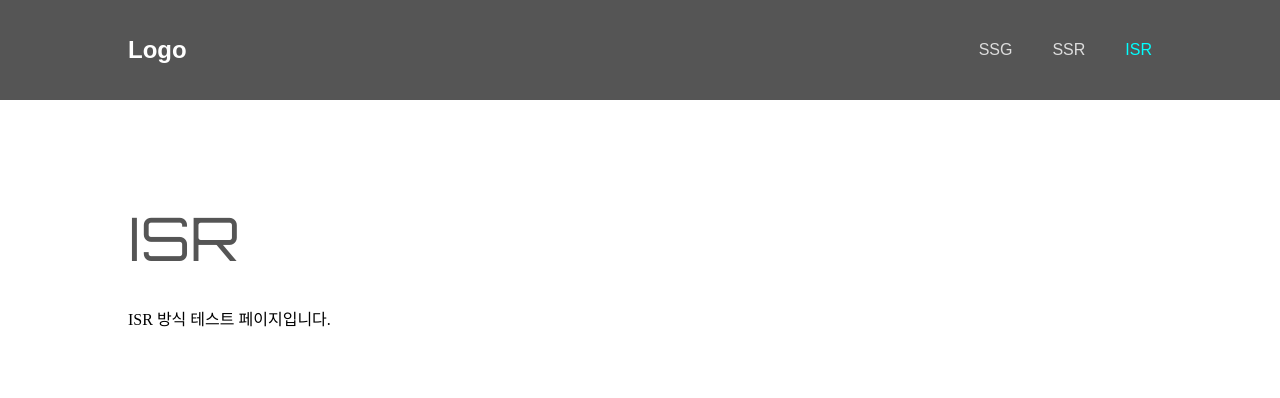
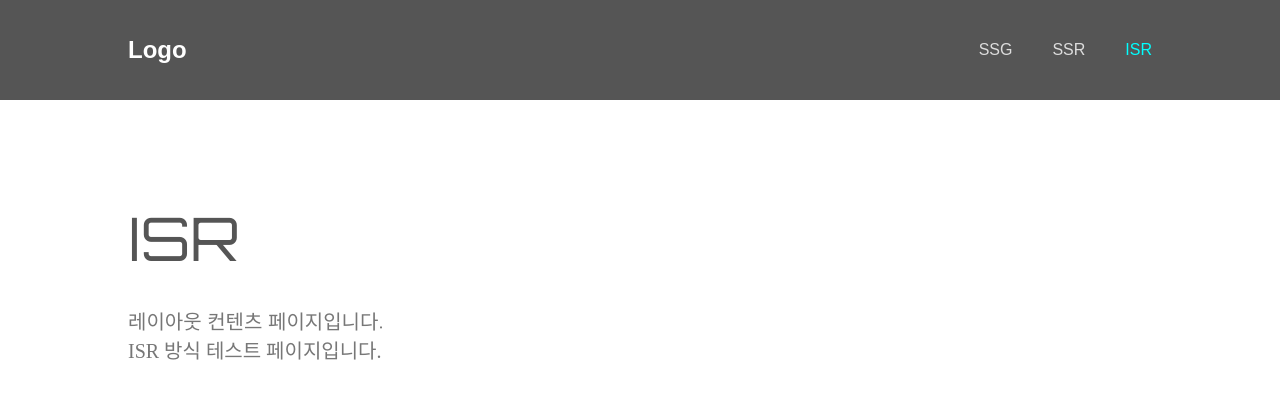
Before and after one commit to display1180/next, a Next.js app: page /isr in a window 1280 px wide. Shown: the top 398 px of the page. Built offline with nearby package versions, Linux system fonts and the light colour scheme.

Commit message:
한글 폰트 스타일 적용

```diff
--- a/components/SubLayout.jsx
+++ b/components/SubLayout.jsx
@@ -1,10 +1,12 @@
 import Head from 'next/head';
 import Header from './Header';
 import styles from './SubLayout.module.scss';
-import { Orbitron } from 'next/font/google';
+import { Orbitron, Noto_Sans_KR } from 'next/font/google';
 
 const orbitron = Orbitron({ subsets: ['latin'], weight: ['400', '500'], preload: true });
+const notoSans = Noto_Sans_KR({ subsets: ['latin'], weight: ['100', '300'], preload: true });
 console.log(orbitron);
+console.log(notoSans);
 
 function SubLayout(props) {
 	return (
@@ -18,6 +20,7 @@ function SubLayout(props) {
 
 				<div className={styles.subLayout}>
 					<h1 className={orbitron.className}>{props.name}</h1>
+					<p className={notoSans.className}>레이아웃 컨텐츠 페이지입니다.</p>
 					{props.children}
 				</div>
 			</section>
--- a/components/SubLayout.module.scss
+++ b/components/SubLayout.module.scss
@@ -7,4 +7,9 @@
 		color: #555;
 		margin-bottom: 30px;
 	}
+	p {
+		font-weight: 300;
+		font-size: 20px;
+		color: #777;
+	}
 }
```
